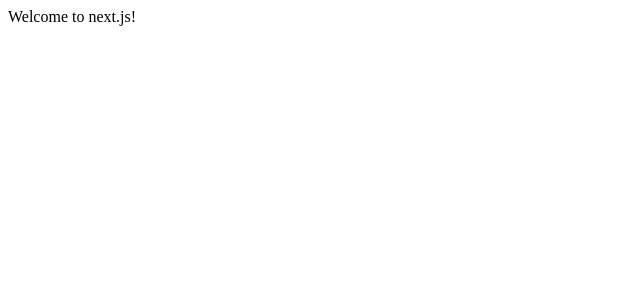
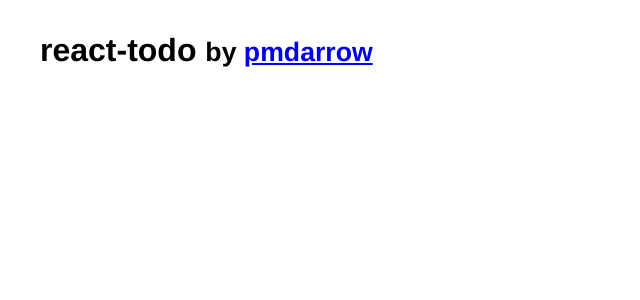
Before and after one commit to pmdarrow/react-todo, a Next.js app: page / in a window 1280 px wide. Shown: the top 300 px of the page, without its empty margins (0-640 px from the left). Built offline with nearby package versions, Linux system fonts and the light colour scheme.

Commit message:
Implement basic Header & Title components

```diff
--- /dev/null
+++ b/components/Header.js
@@ -0,0 +1,12 @@
+import Head from 'next/head';
+
+export default () =>
+  <header>
+    <Head>
+      <style>{`
+        body {
+          font-family: "Helvetica Neue", Arial, sans-serif;
+        }
+      `}</style>
+    </Head>
+  </header>;
--- /dev/null
+++ b/components/Title.js
@@ -0,0 +1,12 @@
+export default () =>
+  <div>
+    <h1>
+      react-todo{' '}
+      <small>by <a href="https://github.com/pmdarrow">pmdarrow</a></small>
+    </h1>
+    <style>{`
+      h1 {
+        margin: 2rem;
+      }
+    `}</style>
+  </div>;
--- a/pages/index.js
+++ b/pages/index.js
@@ -1,3 +1,8 @@
-export default () => (
-  <div>Welcome to next.js!</div>
-);
+import Header from '../components/Header';
+import Title from '../components/Title';
+
+export default () =>
+  <div>
+    <Header />
+    <Title />
+  </div>;
```
Also changed, not shown: 1 other file (tests, documents, lock files or other folders).
